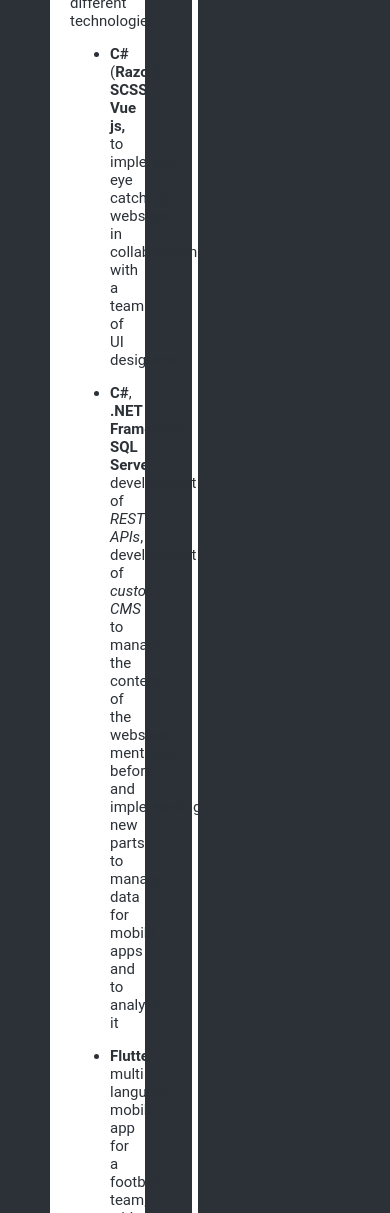
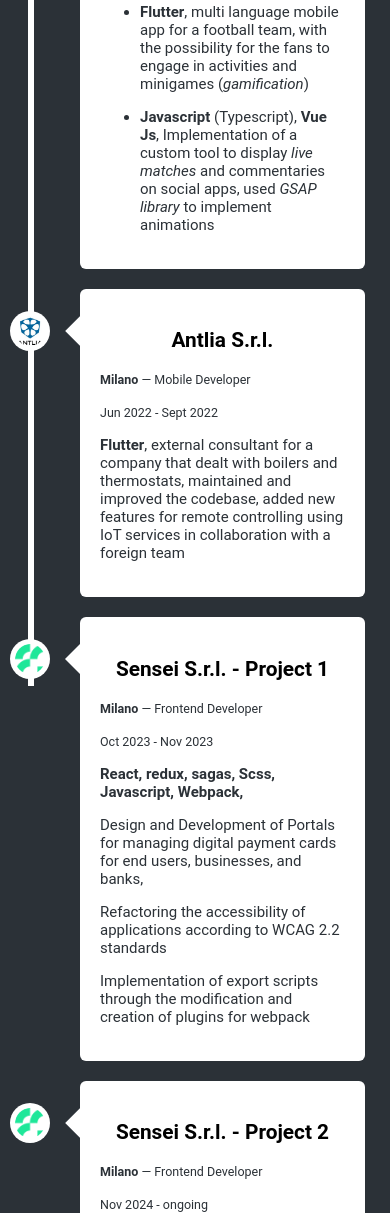
Before and after one commit to Lucio1590/Lucio1590.github.io, a plain HTML site: page index.html in a window 390 px wide. Shown: the part 1858-3071 px from the top of the page. Drawn offline with Linux system fonts and the light colour scheme.

Commit message:
timeline responsive

```diff
--- a/timeline.css
+++ b/timeline.css
@@ -92,3 +92,39 @@
   top: 52px;
   margin-top: -16px;
 }
+
+@media screen and (max-width: 768px) {
+  .timeline {
+    margin: 50px auto;
+  }
+  .timeline::after {
+    left: 31px;
+  }
+  .container {
+    width: 100%;
+    padding-right: 25px;
+    padding-left: 80px;
+  }
+
+  .right {
+    left: 0;
+  }
+
+  .right img,
+  .left img {
+    left: 10px;
+  }
+
+  .left::before,
+  .right::before {
+    border-top: 16px solid transparent;
+    border-left: 16px solid var(--white);
+    border-bottom: 16px solid transparent;
+    border-right: 0;
+    left: 30px;
+  }
+  .left::before {
+    left: 65px;
+    transform: rotate(180deg);
+  }
+}
```
